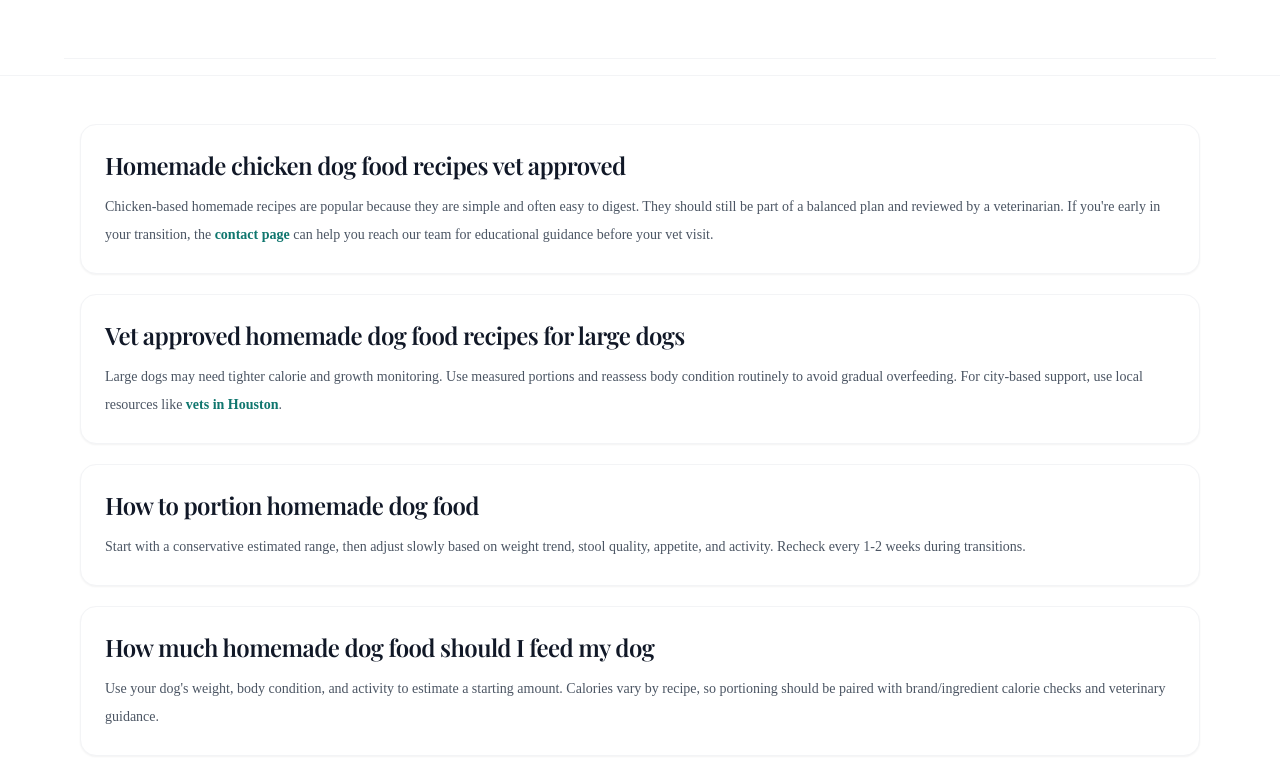
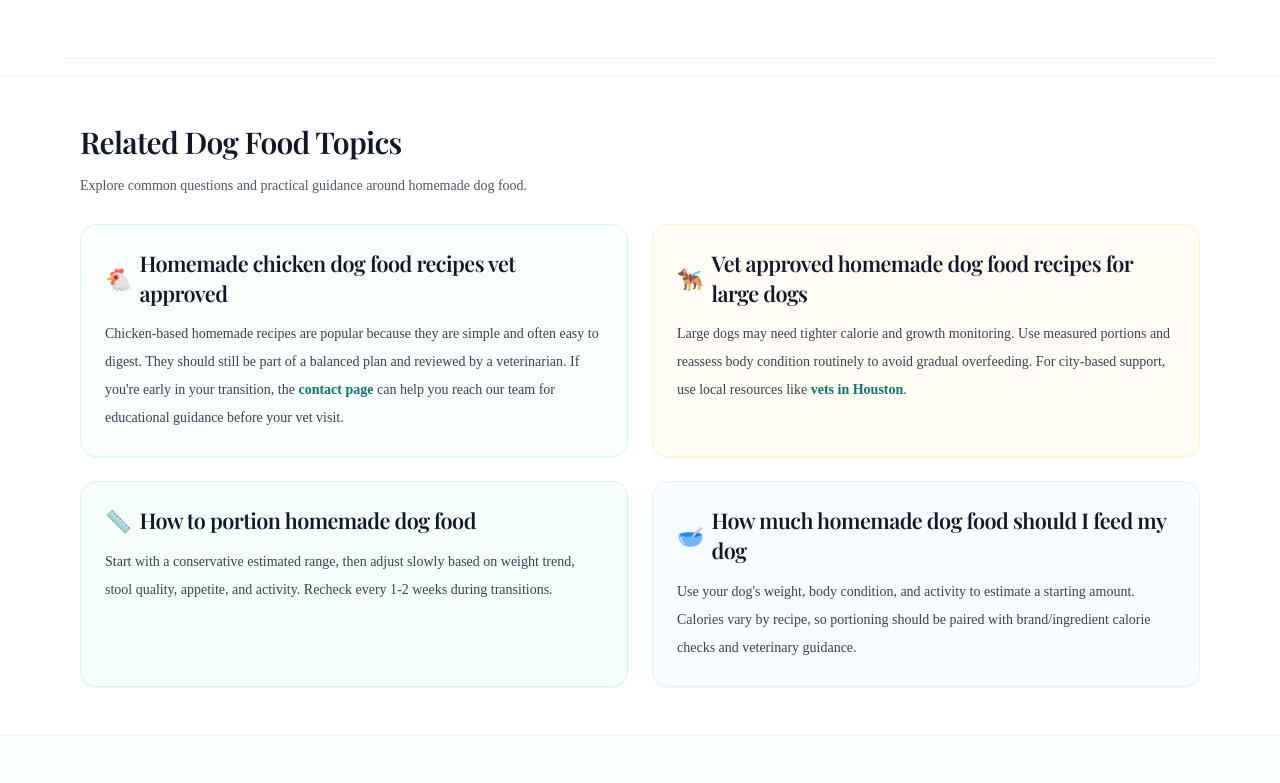
Before and after one commit to seocatalyst2-png/pawbiotics-project, a Next.js app: page /blog/vet-approved-homemade-dog-food-recipes in a window 1280 px wide. Shown: the part 3360-4143 px from the top of the page. Built offline with nearby package versions, Linux system fonts and the light colour scheme; a web font is replaced by a local one.

Commit message:
improve related topics section UI and structure

```diff
--- a/app/blog/vet-approved-homemade-dog-food-recipes/page.tsx
+++ b/app/blog/vet-approved-homemade-dog-food-recipes/page.tsx
@@ -438,12 +438,19 @@ export default function VetApprovedHomemadeDogFoodRecipesPage() {
       <div className="mx-auto my-4 h-px w-full max-w-6xl bg-gray-100" />
 
       <section className="border-t border-gray-100 py-12">
-        <Container className="space-y-5">
-          <article className="rounded-2xl border border-gray-100 bg-white p-6 shadow-sm">
-            <h2 className="font-serif text-2xl font-semibold text-gray-900">
-              Homemade chicken dog food recipes vet approved
-            </h2>
-            <p className="mt-3 text-sm leading-7 text-gray-600">
+        <Container>
+          <h2 className="font-serif text-3xl font-semibold text-gray-900">Related Dog Food Topics</h2>
+          <p className="mt-3 max-w-3xl text-sm leading-7 text-gray-600">
+            Explore common questions and practical guidance around homemade dog food.
+          </p>
+
+          <div className="mt-6 grid gap-6 sm:grid-cols-2">
+            <article className="rounded-2xl border border-brand-100 bg-brand-50/50 p-6 shadow-sm transition-all duration-200 hover:-translate-y-1 hover:shadow-md">
+              <h3 className="flex items-center gap-2 font-serif text-[1.35rem] font-semibold leading-snug text-gray-900">
+                <span aria-hidden>🐔</span>
+                <span>Homemade chicken dog food recipes vet approved</span>
+              </h3>
+              <p className="mt-3 text-sm leading-7 text-gray-700">
                 Chicken-based homemade recipes are popular because they are simple and often easy to
                 digest. They should still be part of a balanced plan and reviewed by a veterinarian.
                 If you&apos;re early in your transition, the{" "}
@@ -454,14 +461,15 @@ export default function VetApprovedHomemadeDogFoodRecipesPage() {
               </p>
             </article>
 
-          <article className="rounded-2xl border border-gray-100 bg-white p-6 shadow-sm">
-            <h2 className="font-serif text-2xl font-semibold text-gray-900">
-              Vet approved homemade dog food recipes for large dogs
-            </h2>
-            <p className="mt-3 text-sm leading-7 text-gray-600">
+            <article className="rounded-2xl border border-amber-100 bg-amber-50/50 p-6 shadow-sm transition-all duration-200 hover:-translate-y-1 hover:shadow-md">
+              <h3 className="flex items-center gap-2 font-serif text-[1.35rem] font-semibold leading-snug text-gray-900">
+                <span aria-hidden>🐕‍🦺</span>
+                <span>Vet approved homemade dog food recipes for large dogs</span>
+              </h3>
+              <p className="mt-3 text-sm leading-7 text-gray-700">
                 Large dogs may need tighter calorie and growth monitoring. Use measured portions and
-              reassess body condition routinely to avoid gradual overfeeding. For city-based support,
-              use local resources like{" "}
+                reassess body condition routinely to avoid gradual overfeeding. For city-based
+                support, use local resources like{" "}
                 <Link href="/vets/houston-tx" className="font-semibold text-brand-700">
                   vets in Houston
                 </Link>
@@ -469,26 +477,29 @@ export default function VetApprovedHomemadeDogFoodRecipesPage() {
               </p>
             </article>
 
-          <article className="rounded-2xl border border-gray-100 bg-white p-6 shadow-sm">
-            <h2 className="font-serif text-2xl font-semibold text-gray-900">
-              How to portion homemade dog food
-            </h2>
-            <p className="mt-3 text-sm leading-7 text-gray-600">
+            <article className="rounded-2xl border border-emerald-100 bg-emerald-50/50 p-6 shadow-sm transition-all duration-200 hover:-translate-y-1 hover:shadow-md">
+              <h3 className="flex items-center gap-2 font-serif text-[1.35rem] font-semibold leading-snug text-gray-900">
+                <span aria-hidden>📏</span>
+                <span>How to portion homemade dog food</span>
+              </h3>
+              <p className="mt-3 text-sm leading-7 text-gray-700">
                 Start with a conservative estimated range, then adjust slowly based on weight trend,
                 stool quality, appetite, and activity. Recheck every 1-2 weeks during transitions.
               </p>
             </article>
 
-          <article className="rounded-2xl border border-gray-100 bg-white p-6 shadow-sm">
-            <h2 className="font-serif text-2xl font-semibold text-gray-900">
-              How much homemade dog food should I feed my dog
-            </h2>
-            <p className="mt-3 text-sm leading-7 text-gray-600">
-              Use your dog&apos;s weight, body condition, and activity to estimate a starting amount.
-              Calories vary by recipe, so portioning should be paired with brand/ingredient calorie
-              checks and veterinary guidance.
+            <article className="rounded-2xl border border-sky-100 bg-sky-50/50 p-6 shadow-sm transition-all duration-200 hover:-translate-y-1 hover:shadow-md">
+              <h3 className="flex items-center gap-2 font-serif text-[1.35rem] font-semibold leading-snug text-gray-900">
+                <span aria-hidden>🥣</span>
+                <span>How much homemade dog food should I feed my dog</span>
+              </h3>
+              <p className="mt-3 text-sm leading-7 text-gray-700">
+                Use your dog&apos;s weight, body condition, and activity to estimate a starting
+                amount. Calories vary by recipe, so portioning should be paired with
+                brand/ingredient calorie checks and veterinary guidance.
               </p>
             </article>
+          </div>
         </Container>
       </section>
 
```
Lines whose indentation alone changed are shown as unchanged.
